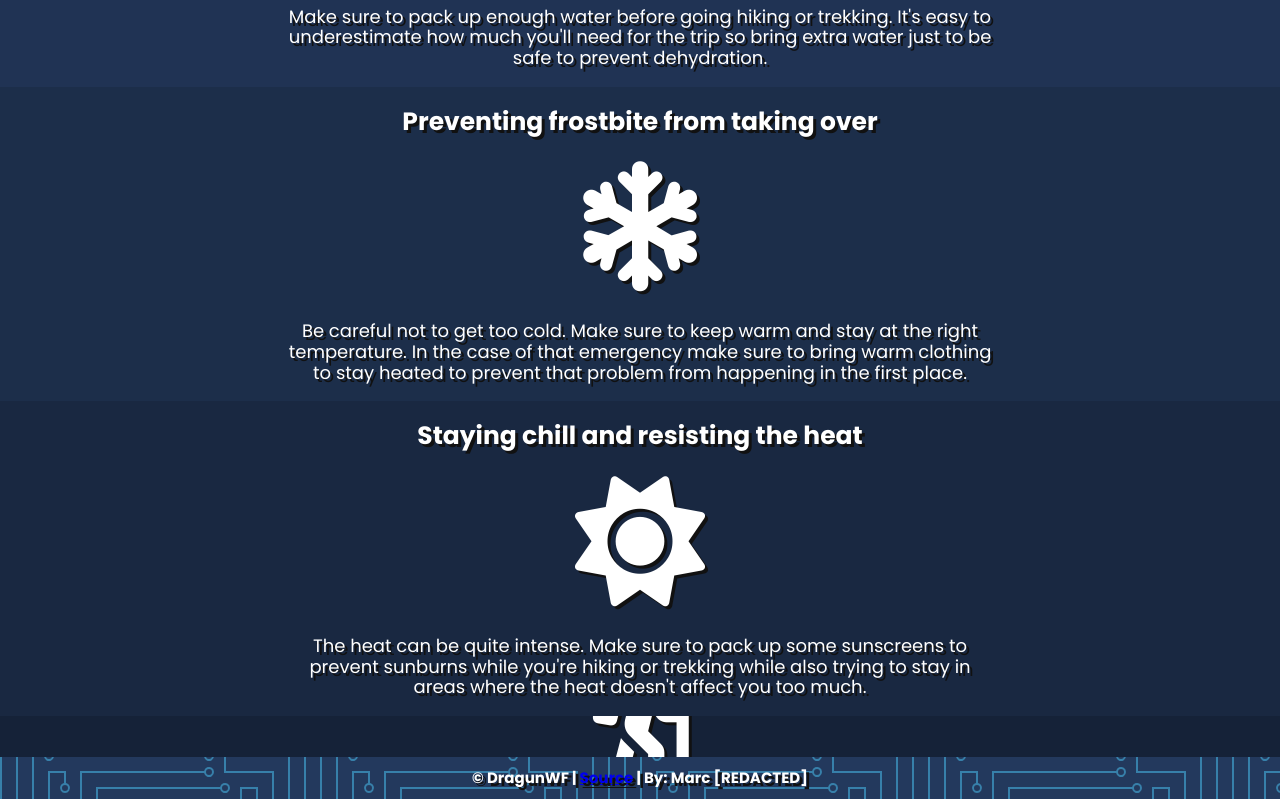
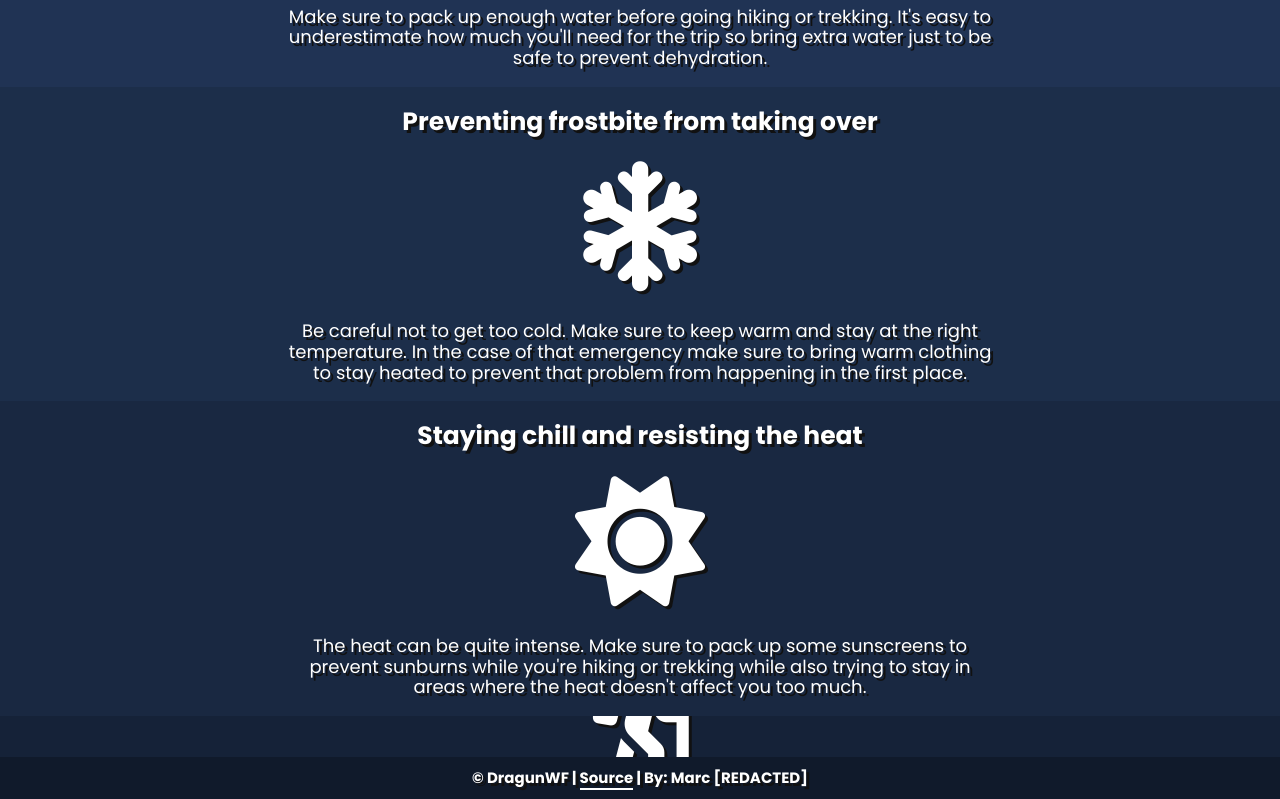
Before and after one commit to DragunWF/Hiking-Safety-Protocol-Web-App, a website built with Parcel: page index.html in a window 1280 px wide. Shown: the part 413-1212 px from the top of the page. Built offline with nearby package versions, Linux system fonts and the light colour scheme.

Commit message:
Added selection, footer, and text-link styles

```diff
--- a/css/styles.css
+++ b/css/styles.css
@@ -1,6 +1,12 @@
 :root {
   --color-text: #fff;
   --color-text-shadow: #111;
+  --color-selection: #0f52ba;
+}
+
+::selection {
+  background: var(--color-selection);
+  color: var(--color-text);
 }
 
 html {
@@ -40,6 +46,19 @@ body {
 
 .text-animation:hover {
   transform: scale(1.008);
+}
+
+.text-link {
+  color: var(--color-text);
+  text-decoration: none;
+  font-weight: 800;
+  border-bottom: 0.15em solid var(--color-text);
+  transition: all 0.25s;
+}
+
+.text-link:hover {
+  color: var(--color-selection);
+  border-bottom: 0.15em solid var(--color-selection);
 }
 
 /* Header */
@@ -126,6 +145,18 @@ header h2 {
   }
 }
 
+/* Footer */
+footer {
+  width: 100%;
+  font-size: 1rem;
+}
+
+@media screen and (max-width: 480px) {
+  footer {
+    font-size: 0.7rem;
+  }
+}
+
 /* Background Colors */
 #first {
   background: #23395d;
@@ -146,3 +177,7 @@ header h2 {
 #fifth {
   background: #152238;
 }
+
+#sixth {
+  background: #101a2b;
+}
```
